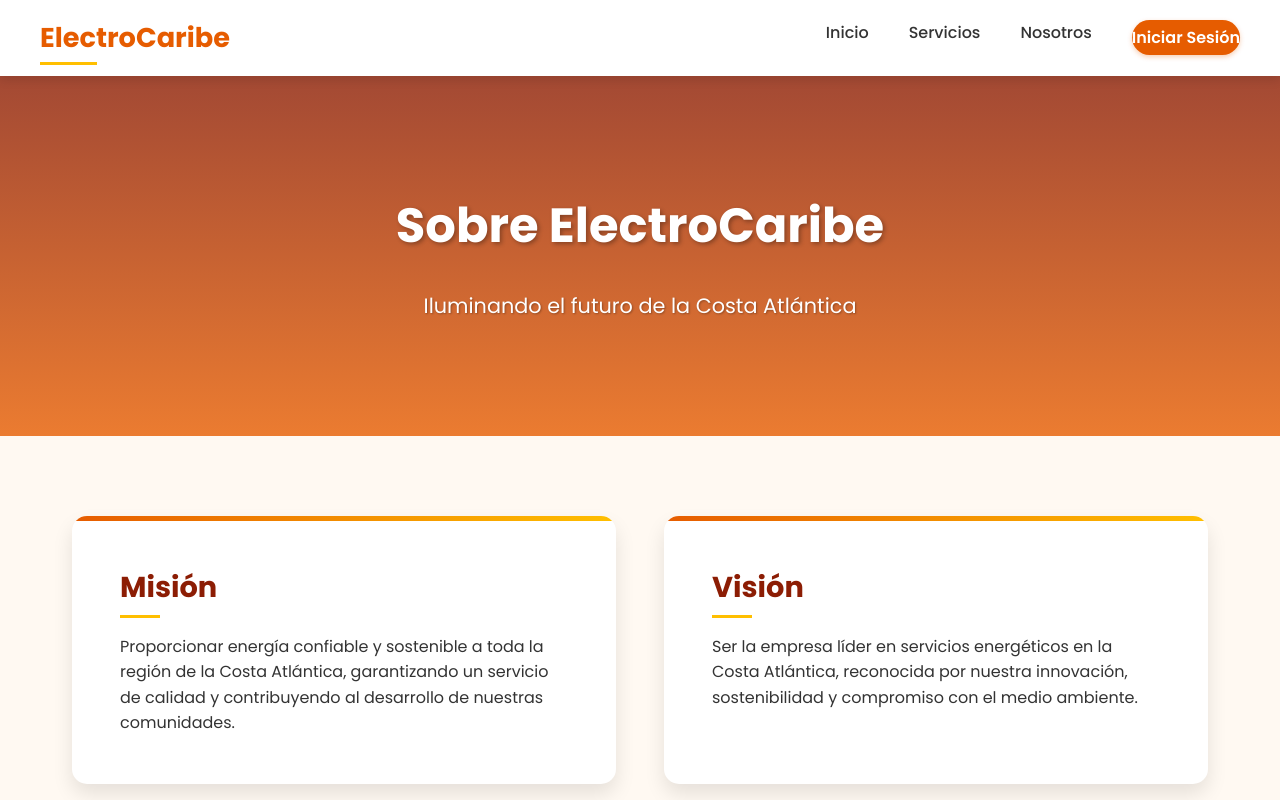
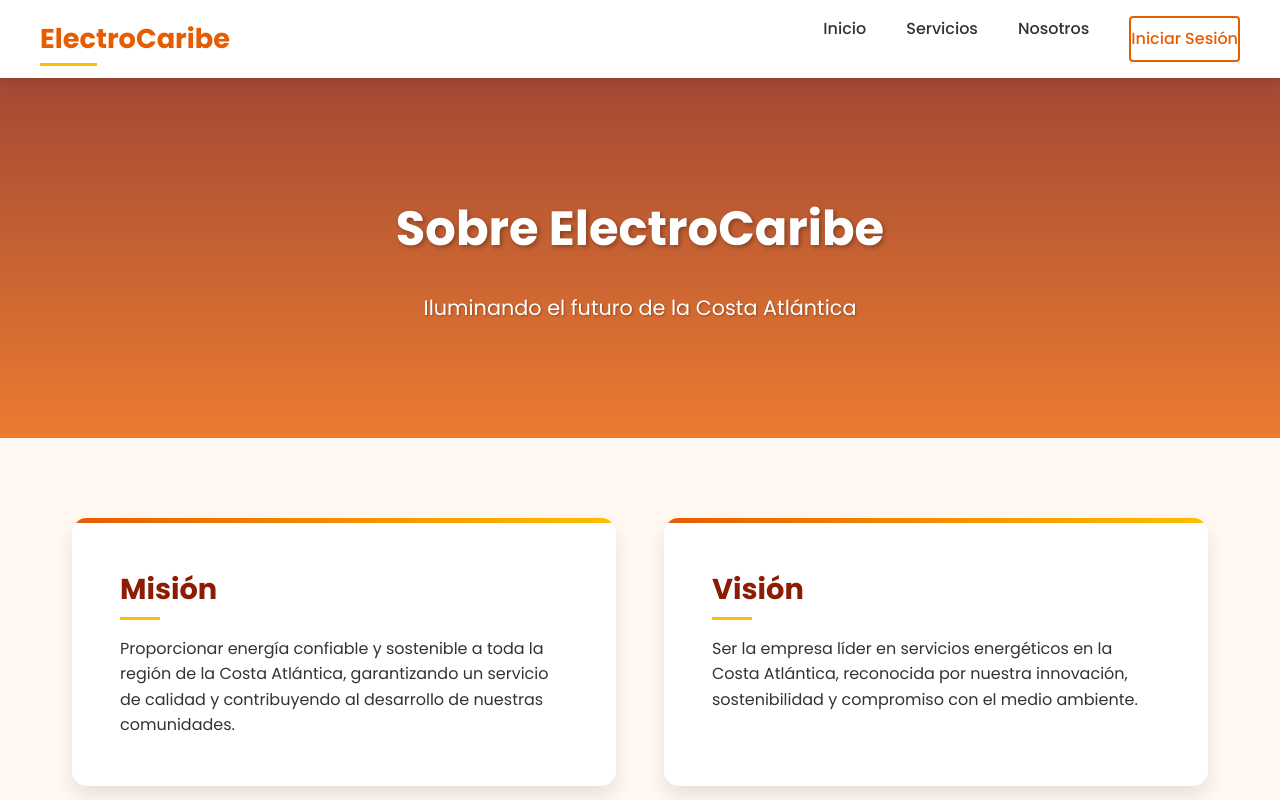
Before and after one commit to cdelriot1121/ElectroCloud-frontend, a plain HTML site: page pages/about.html in a window 1280 px wide. Shown: the top 800 px of the page. Drawn offline with Linux system fonts and the light colour scheme.

Commit message:
feat: cambio de los estilos de botones tratando de colocarlos mas simples

```diff
--- a/main.css
+++ b/main.css
@@ -93,24 +93,23 @@ body {
     width: 100%;
 }
 
+
 .btn-login {
-    padding: 0.6rem 1.2rem;
-    background-color: var(--primary-color);
-    color: var(--white) !important;
-    border-radius: 30px;
-    font-weight: 600 !important;
-    box-shadow: 0 2px 5px rgba(230, 92, 0, 0.3);
+    padding: 0.5rem 1.2rem;
+    background-color: transparent;
+    color: var(--primary-color) !important;
+    border: 2px solid var(--primary-color);
+    border-radius: 4px;
+    font-weight: 600;
+    text-decoration: none;
     transition: var(--transition);
     white-space: nowrap;
     display: inline-block;
-    line-height: 1.2;
-    text-align: center;
 }
 
 .btn-login:hover {
-    background-color: var(--secondary-color);
-    transform: translateY(-2px);
-    box-shadow: 0 4px 8px rgba(140, 29, 4, 0.4);
+    background-color: var(--primary-color);
+    color: var(--white) !important;
 }
 
 /* Footer */
--- a/styles/InicioUsuario.css
+++ b/styles/InicioUsuario.css
@@ -1,9 +1,44 @@
+
+:root {
+    --primary-color: #e65c00;
+    --secondary-color: #8c1d04;
+    --accent-color: #ffbf00;
+    --background-color: #fff9f2;
+    --text-color: #333333;
+    --light-text: #6e6e6e;
+    --white: #ffffff;
+    --shadow: 0 4px 10px rgba(0, 0, 0, 0.1);
+    --transition: all 0.3s ease;
+    --danger-color: #c0392b;
+    --danger-color-hover: #a93226;
+    --success-color: #27ae60;
+}
+
+
+* {
+    margin: 0;
+    padding: 0;
+    box-sizing: border-box;
+}
+
+body {
+    font-family: 'Poppins', 'Arial', sans-serif;
+    line-height: 1.6;
+    color: var(--text-color);
+    background-color: var(--background-color);
+    min-height: 100vh;
+    display: flex;
+    flex-direction: column;
+}
+
+
 .dashboard {
     background-color: var(--background-color);
     min-height: 100vh;
     display: flex;
     flex-direction: column;
 }
+
 
 .dashboard-header {
     background-color: var(--white);
@@ -12,52 +47,142 @@
     width: 100%;
     top: 0;
     z-index: 1000;
+    padding: 1rem 2rem;
 }
 
-.dashboard-header .nav-links {
+.nav-container {
+    max-width: 1200px;
+    margin: 0 auto;
+    display: flex;
+    justify-content: space-between;
     align-items: center;
 }
+
+.logo {
+    font-size: 1.7rem;
+    font-weight: 700;
+    color: var(--primary-color);
+    position: relative;
+}
+
+.logo::after {
+    content: "";
+    position: absolute;
+    bottom: -5px;
+    left: 0;
+    width: 30%;
+    height: 3px;
+    background-color: var(--accent-color);
+}
+
+.nav-links {
+    display: flex;
+    list-style: none;
+    gap: 2.5rem;
+    align-items: center;
+}
+
+.nav-links a {
+    text-decoration: none;
+    color: var(--text-color);
+    font-weight: 500;
+    position: relative;
+    padding: 0.5rem 0;
+    transition: var(--transition);
+}
+
+.nav-links a:hover, .nav-links a.active {
+    color: var(--primary-color);
+}
+
+.nav-links a::after {
+    content: '';
+    position: absolute;
+    width: 0;
+    height: 2px;
+    bottom: 0;
+    left: 0;
+    background-color: var(--primary-color);
+    transition: var(--transition);
+}
+
+.nav-links a:hover::after, .nav-links a.active::after {
+    width: 100%;
+}
+
 
 .user-menu {
     display: flex;
     align-items: center;
-    gap: 1rem;
+    gap: 1.2rem;
+    padding: 0.3rem 0;
 }
 
 .user-menu span {
     font-weight: 600;
-    color: var(--text-color);
+    color: var(--secondary-color);
     white-space: nowrap;
+    font-size: 1rem;
 }
 
+
 .btn-logout {
-    padding: 0.6rem 1.2rem;
-    background-color: #c0392b;
-    color: var(--white) !important;
-    border-radius: 30px;
+    padding: 0.5rem 1.2rem;
+    background-color: transparent;
+    color: var(--danger-color);
+    border: 2px solid var(--danger-color);
+    border-radius: 4px;
     text-decoration: none;
     transition: var(--transition);
     font-weight: 600;
-    font-size: 0.9rem;
     white-space: nowrap;
     display: inline-block;
-    line-height: 1.2;
-    text-align: center;
-    box-shadow: 0 2px 5px rgba(192, 57, 43, 0.3);
 }
 
 .btn-logout:hover {
-    background-color: #a93226;
-    transform: translateY(-2px);
-    box-shadow: 0 4px 8px rgba(169, 50, 38, 0.4);
+    background-color: var(--danger-color);
+    color: var(--white);
 }
 
+/* Toggle para menú móvil */
+.menu-toggle {
+    display: none;
+    cursor: pointer;
+    flex-direction: column;
+    justify-content: space-between;
+    width: 30px;
+    height: 21px;
+    z-index: 1010;
+}
+
+.menu-toggle span {
+    display: block;
+    height: 3px;
+    width: 100%;
+    background-color: var(--primary-color);
+    transition: var(--transition);
+}
+
+.menu-toggle.active span:nth-child(1) {
+    transform: translateY(9px) rotate(45deg);
+}
+
+.menu-toggle.active span:nth-child(2) {
+    opacity: 0;
+}
+
+.menu-toggle.active span:nth-child(3) {
+    transform: translateY(-9px) rotate(-45deg);
+}
+
+/* Contenedor principal del dashboard */
 .dashboard-container {
     display: flex;
     margin-top: 70px;
     min-height: calc(100vh - 70px);
 }
 
+/* Sidebar */
 .sidebar {
     background-color: var(--white);
     padding: 2.5rem 1.5rem;
@@ -94,6 +219,13 @@
     padding-left: 1.8rem;
 }
 
+.sidebar-nav a.active {
+    background-color: rgba(230, 92, 0, 0.1);
+    color: var(--primary-color);
+    padding-left: 1.8rem;
+    font-weight: 600;
+}
+
 .sidebar-nav a::before {
     content: "";
     position: absolute;
@@ -110,6 +242,12 @@
     transform: scaleY(1);
 }
 
+.sidebar-nav a.active::before {
+    transform: scaleY(1);
+    width: 3px;
+}
+
+/* Área de contenido */
 .dashboard-content {
     flex: 1;
     padding: 2.5rem;
@@ -117,6 +255,7 @@
     width: calc(100% - 280px);
 }
 
+/* Sección de bienvenida */
 .welcome-section {
     margin-bottom: 3rem;
     background-color: var(--white);
@@ -136,6 +275,7 @@
     color: var(--light-text);
 }
 
+/* Grid de tarjetas */
 .dashboard-grid {
     display: grid;
     grid-template-columns: repeat(auto-fit, minmax(250px, 1fr));
@@ -189,9 +329,10 @@
 }
 
 .card-comparison {
-    color: #27ae60;
+    color: var(--success-color);
 }
 
+/* Gráfico de consumo */
 .consumption-chart {
     background-color: var(--white);
     padding: 2.5rem;
@@ -266,11 +407,37 @@
         width: auto;
         text-align: center;
     }
+
+    .menu-toggle {
+        display: flex;
+    }
 }
 
 @media (max-width: 768px) {
-    .dashboard-header .nav-links {
+    .nav-links {
+        position: fixed;
         top: 70px;
+        left: -100%;
+        width: 100%;
+        height: calc(100vh - 70px);
+        background-color: var(--white);
+        flex-direction: column;
+        gap: 0;
+        transition: var(--transition);
+        z-index: 999;
+        padding: 2rem;
+        overflow-y: auto;
+    }
+
+    .nav-links.active {
+        left: 0;
+        box-shadow: 0 5px 15px rgba(0,0,0,0.1);
+    }
+
+    .nav-links li {
+        width: 100%;
+        padding: 1rem 0;
+        border-bottom: 1px solid rgba(0,0,0,0.05);
     }
 
     .dashboard-header .nav-links li:last-child {
@@ -316,6 +483,8 @@
 
     .btn-logout {
         margin-top: 0.5rem;
+        width: 100%;  /* Ancho completo en móviles pequeños */
+        max-width: 150px;
     }
 
     .welcome-section h1 {
```
Also changed, not shown: pages/InicioUsuario.html (+0 -1 lines).
